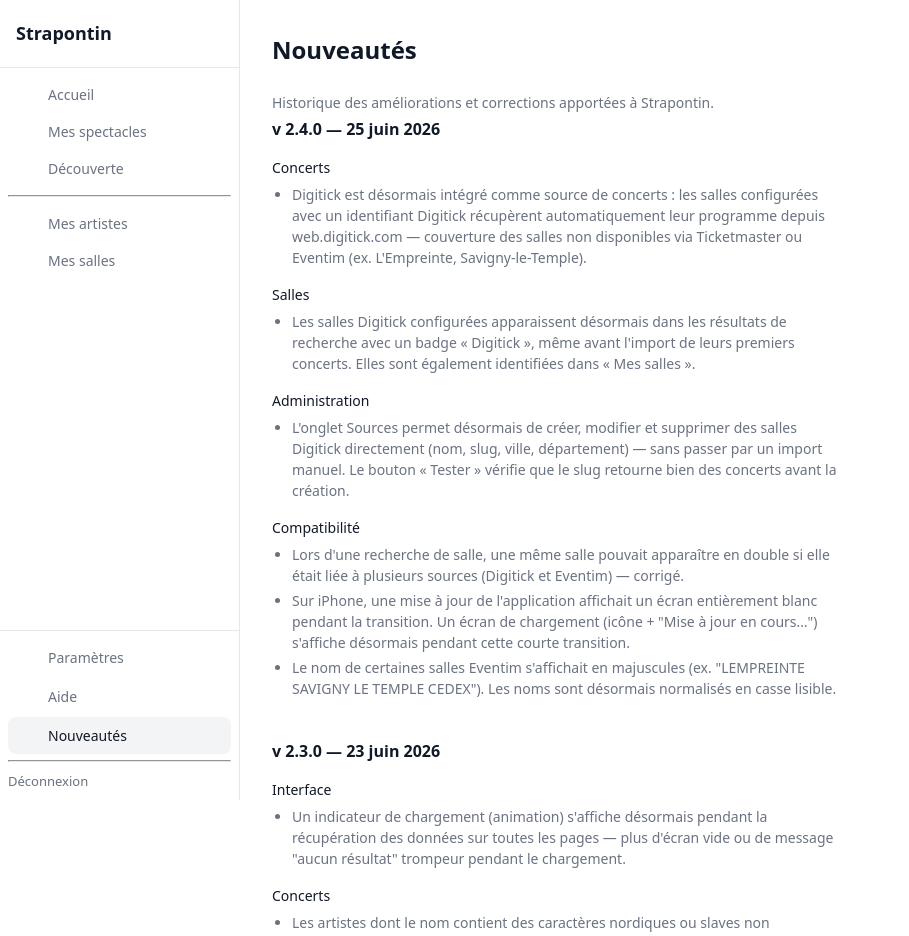
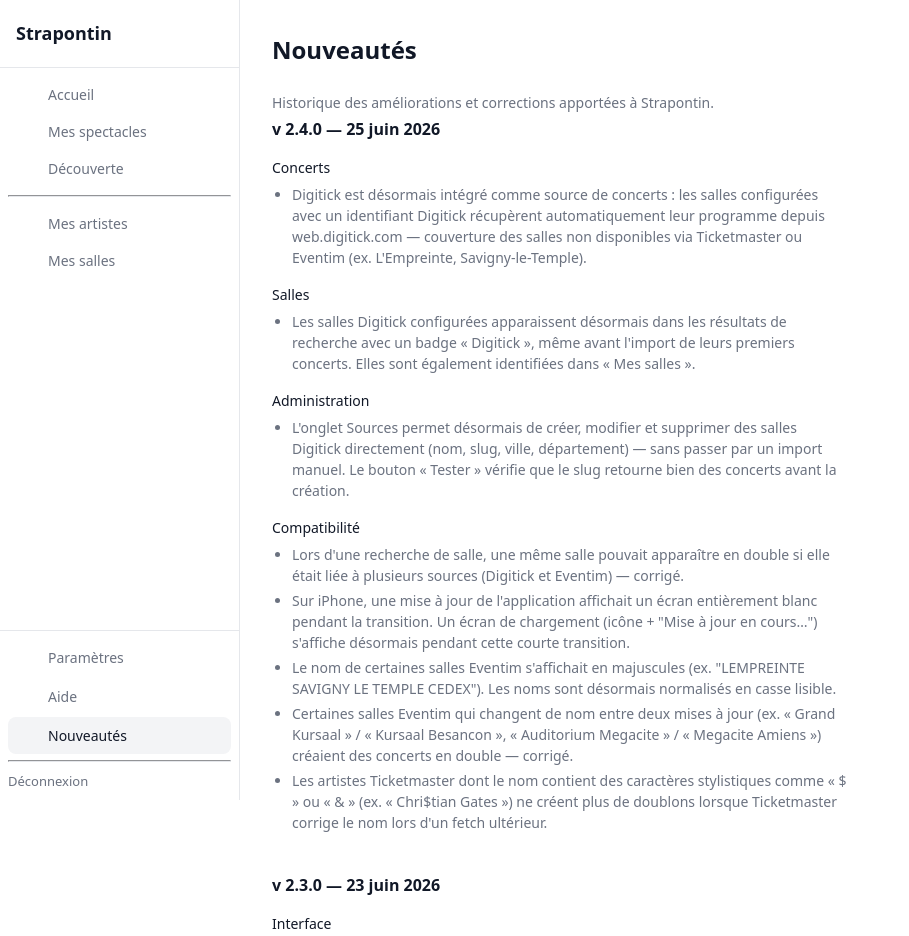
Before and after one commit to Sietch-Tabr/strapontin, a Vue app in the folder front/: page /changelog in a window 1280 px wide. Shown: the top 936 px of the page, without its empty margins (0-909 px from the left). Built offline with nearby package versions, Linux system fonts and the light colour scheme; no server answers.

Commit message:
docs: changelog v2.4.0 — corrections doublons salle Eventim et artiste TM (#702 #703)

```diff
--- a/front/src/pages/ChangelogPage.vue
+++ b/front/src/pages/ChangelogPage.vue
@@ -34,6 +34,8 @@
               <li>Lors d'une recherche de salle, une même salle pouvait apparaître en double si elle était liée à plusieurs sources (Digitick et Eventim) — corrigé.</li>
               <li>Sur iPhone, une mise à jour de l'application affichait un écran entièrement blanc pendant la transition. Un écran de chargement (icône + "Mise à jour en cours…") s'affiche désormais pendant cette courte transition.</li>
               <li>Le nom de certaines salles Eventim s'affichait en majuscules (ex. "LEMPREINTE SAVIGNY LE TEMPLE CEDEX"). Les noms sont désormais normalisés en casse lisible.</li>
+              <li>Certaines salles Eventim qui changent de nom entre deux mises à jour (ex. « Grand Kursaal » / « Kursaal Besancon », « Auditorium Megacite » / « Megacite Amiens ») créaient des concerts en double — corrigé.</li>
+              <li>Les artistes Ticketmaster dont le nom contient des caractères stylistiques comme « $ » ou « &amp; » (ex. « Chri$tian Gates ») ne créent plus de doublons lorsque Ticketmaster corrige le nom lors d'un fetch ultérieur.</li>
             </ul>
           </div>
         </div>
```
